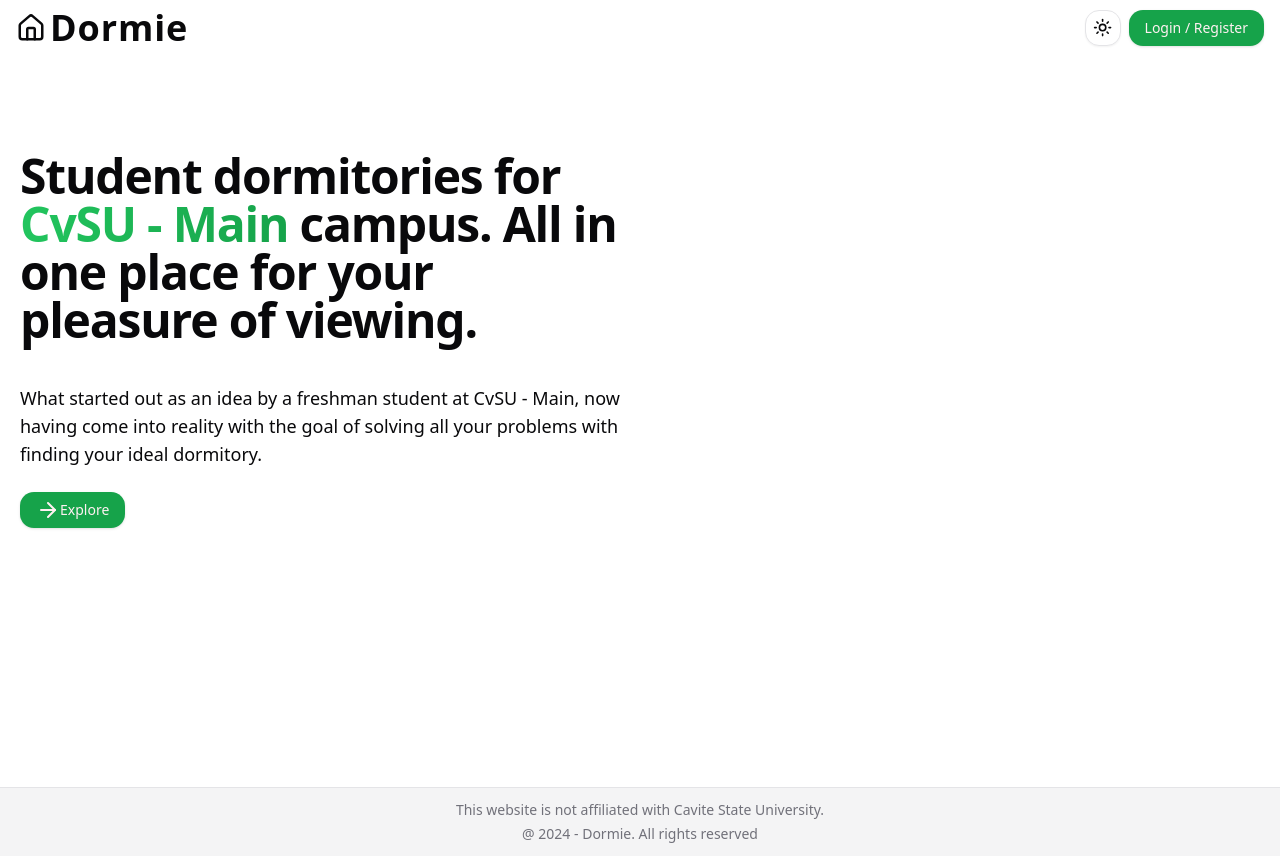
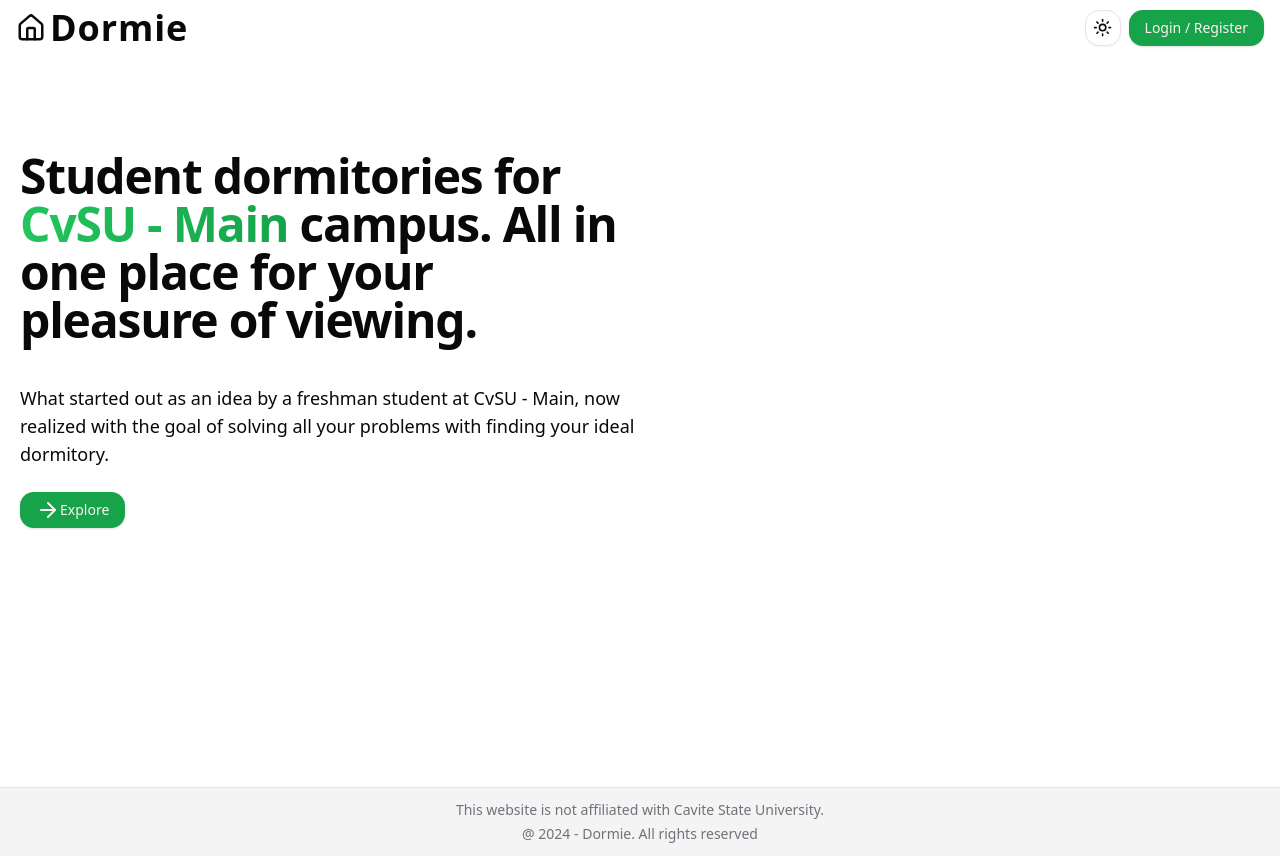
Before and after one commit to Waffenffs/Dormie, a Next.js app: page / in a window 1280 px wide. Built offline with nearby package versions, Linux system fonts and the light colour scheme; no server answers.

Commit message:
slightly modified hero message

```diff
--- a/app/components/hero.tsx
+++ b/app/components/hero.tsx
@@ -17,8 +17,8 @@ export default function Hero() {
                 <section className="flex flex-col gap-6">
                     <p className="text-lg tracking-normal">
                         What started out as an idea by a freshman student at CvSU - Main,
-                        now having come into reality with the goal of solving all your
-                        problems with finding your ideal dormitory.
+                        now realized with the goal of solving all your problems with
+                        finding your ideal dormitory.
                     </p>
                     <Button asChild>
                         <Link
```
